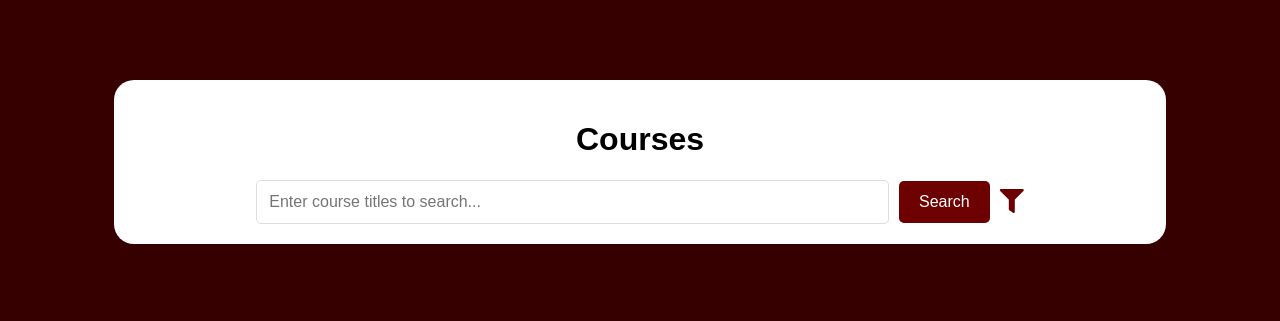
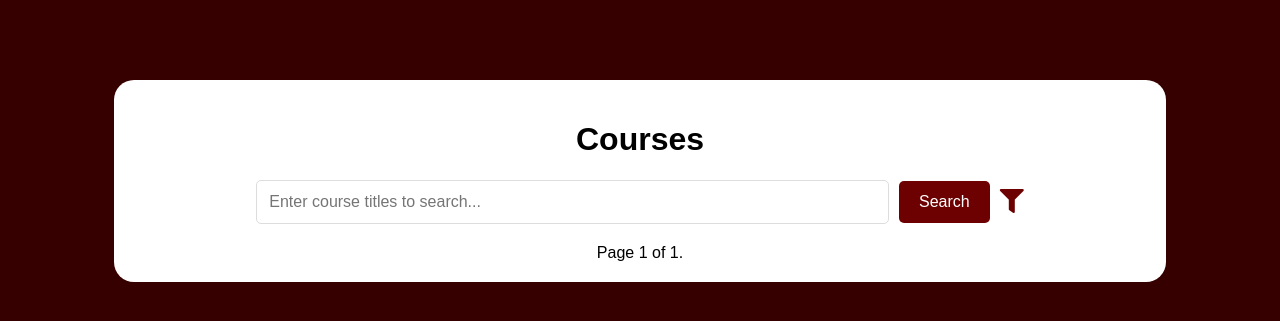
Before and after one commit to CSCI3356-Fall2023/Django-Unchained, a Django app: page /courseselection/ in a window 1280 px wide. Shown: the part 56-377 px from the top of the page. Run offline with Django 4.2, Linux system fonts and the light colour scheme; the visitor is signed in with stand-in values (Sample User, id 1); data that the repository does not hold is empty.

Commit message:
paignation, and some template fix

```diff
--- a/DjangoUnchained/EagleVision/scheduler.py
+++ b/DjangoUnchained/EagleVision/scheduler.py
@@ -19,5 +19,5 @@ def check_and_notify():
                 send_mail(subject, message, settings.DEFAULT_FROM_EMAIL, [user.email])
 
 scheduler = BackgroundScheduler()
-scheduler.add_job(check_and_notify, 'interval', minutes=60)  # Adjust the interval as needed
+scheduler.add_job(check_and_notify, 'interval', minutes=5)  # Adjust the interval as needed
 scheduler.start()
--- a/DjangoUnchained/EagleVision/static/EagleVision/courseselection.css
+++ b/DjangoUnchained/EagleVision/static/EagleVision/courseselection.css
@@ -11,6 +11,8 @@ body {
     padding: 20px;
     margin-top: 5em;
 }
+
+
 
 .course-list {
     display: flex;
@@ -63,15 +65,15 @@ button:disabled, .added-to-watchlist {
 }
 
 @media (max-width: 768px) {
-    .course {
+    .search-result-item {
+
         width: calc(50% - 20px);
-        flex: 1 0 calc(50% - 20px);
     }
 }
 @media (max-width: 480px) {
-    .course {
+    .search-result-item {
+
         width: 100%;
-        flex: 1 0 100%;
     }
 }
 
@@ -147,3 +149,27 @@ button:disabled, .added-to-watchlist {
     font-size: 17px;
     transition: background-color 0.3s;
 }
+
+
+.pagination {
+    text-align: center;
+    margin-top: 20px;
+}
+
+.pagination .step-links {
+    display: inline-block;
+}
+
+.pagination .step-links a {
+    color: #6D0000;
+    padding: 5px 10px;
+    text-decoration: none;
+    border: 1px solid #ddd;
+    margin: 0 2px;
+    border-radius: 5px;
+}
+
+.pagination .step-links a:hover {
+    background-color: #6D0000;
+    color: white;
+}
--- a/DjangoUnchained/EagleVision/templates/course_selection.html
+++ b/DjangoUnchained/EagleVision/templates/course_selection.html
@@ -21,9 +21,9 @@
             <a href="{% url 'filter' %}" class="filter-icon"><i class="fas fa-filter"></i></a>
         </form>
 
-        {% for course in courses %}
+
+        {% for course in page_obj %}
         <div class="course-list">
-                {% if course.title %}
             <div class="course">
                 <p class="course-title">{{ course.title }}<hr></p>
                 <p>Date: {{ course.date }}</p>
@@ -35,9 +35,25 @@
                     <button type="submit"> See Sections </button>
                 </form>
             </div>
-                {% endif %}
         </div>
     {% endfor %}
+    <div class="pagination">
+        <span class="step-links">
+            {% if page_obj.has_previous %}
+                <a href="?page=1">&laquo; first</a>
+                <a href="?page={{ page_obj.previous_page_number }}">previous</a>
+            {% endif %}
+
+            <span class="current">
+                Page {{ page_obj.number }} of {{ page_obj.paginator.num_pages }}.
+            </span>
+
+            {% if page_obj.has_next %}
+                <a href="?page={{ page_obj.next_page_number }}">next</a>
+                <a href="?page={{ page_obj.paginator.num_pages }}">last &raquo;</a>
+            {% endif %}
+        </span>
+    </div>
 </div>
 </body>
 </html>
--- a/DjangoUnchained/EagleVision/views.py
+++ b/DjangoUnchained/EagleVision/views.py
@@ -30,6 +30,7 @@ import uuid
 from django.utils.timezone import now
 from pprint import pprint
 import random
+from django.core.paginator import Paginator
 oauth = OAuth()
 oauth.register(
     "auth0",
@@ -151,9 +152,13 @@ def course_selection(request):
                         'instructor': instructors_str
                     }
                 )
+    all_courses = Course.objects.all()
+    paginator = Paginator(all_courses, 10)
+    page_number = request.GET.get('page')
+    page_obj = paginator.get_page(page_number)
 
-    all_courses = Course.objects.all()
     context = {
+        'page_obj': page_obj,
         'courses': all_courses,
         'user_watchlist_ids': user_watchlist_course_ids,
     }
```
Also changed, not shown: DjangoUnchained/EagleVision/templates/search_results.html (+36 -3 lines). Lines whose indentation alone changed are shown as unchanged.
